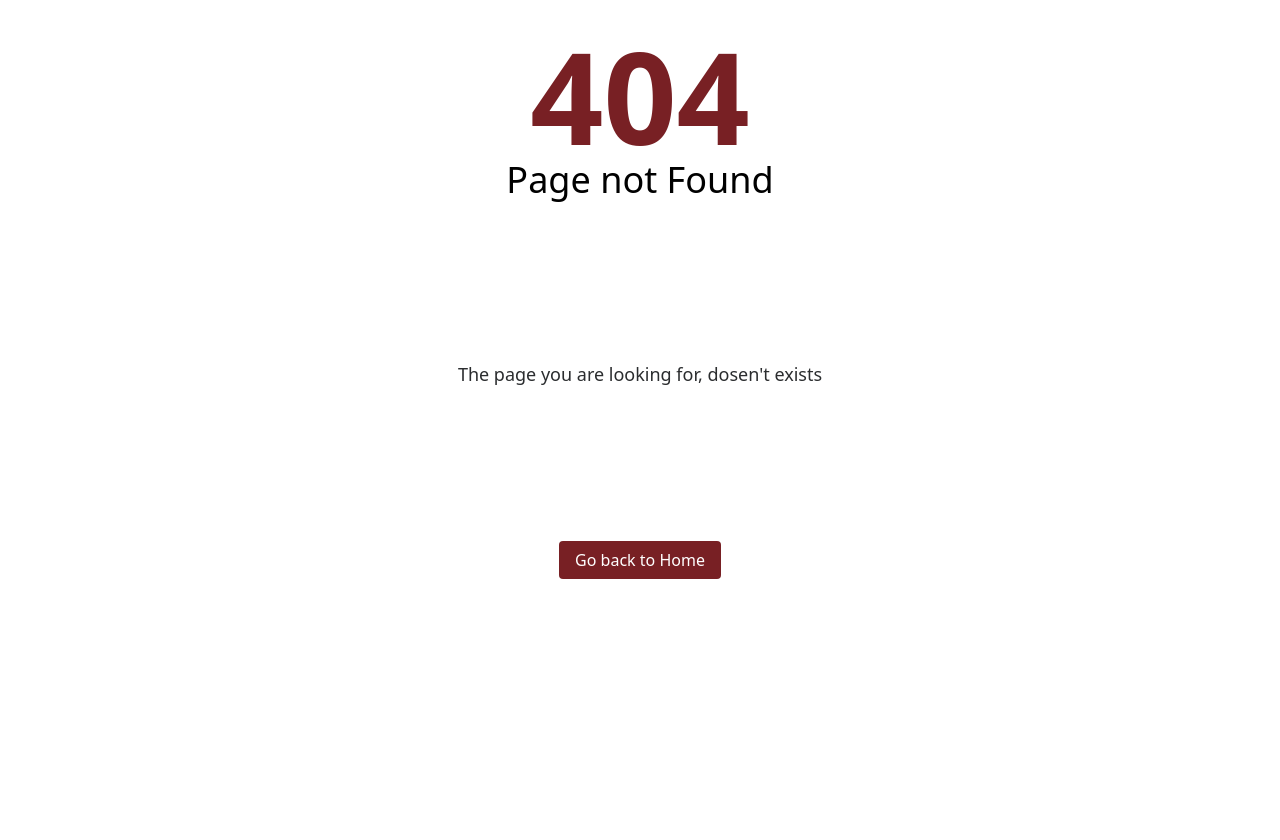
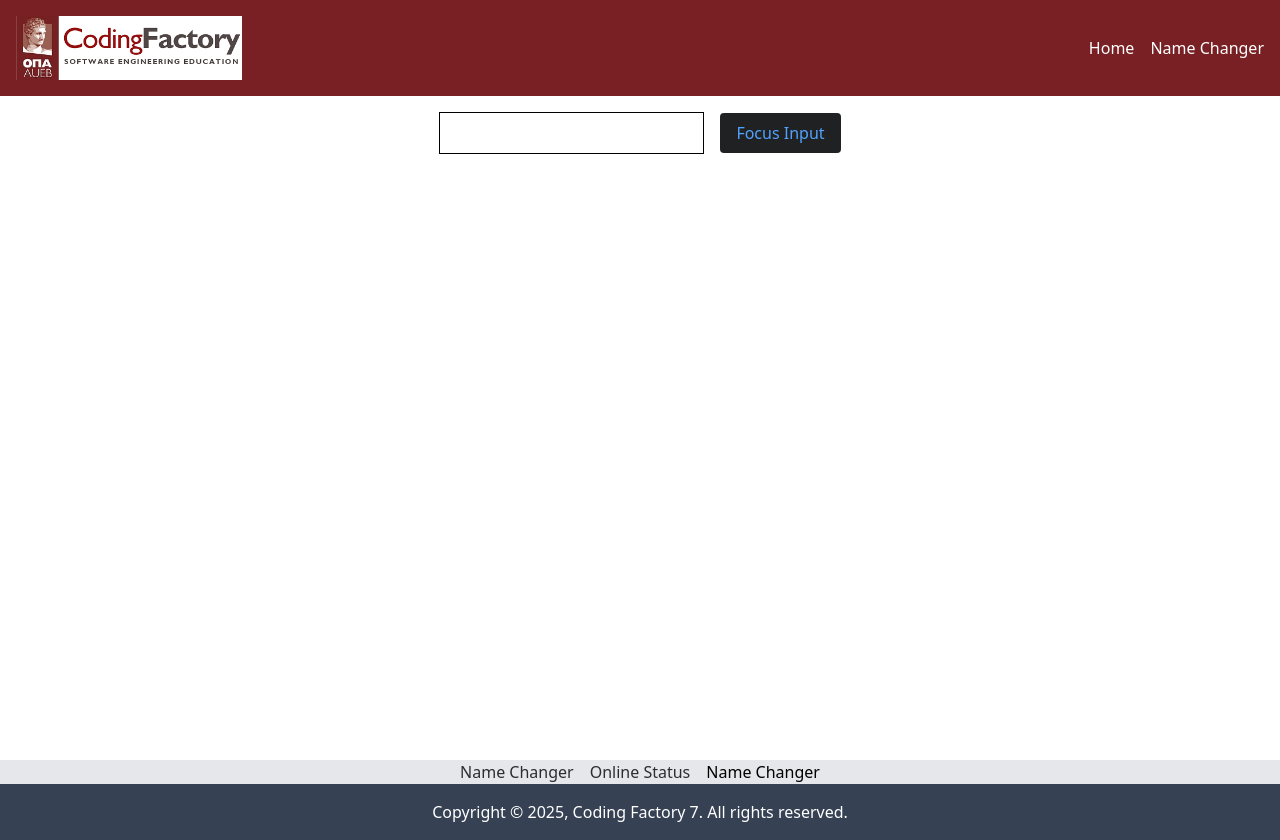
Before and after one commit to serendipity019/cf7-components-intro, a React (Vite) app: page /examples/focus-input in a window 1280 px wide. Before the commit this address had no page. Before the commit the page ends 800 px from the top, so only its background shows below. Built offline with nearby package versions, Linux system fonts and the light colour scheme.

Commit message:
feat:we make FocusInput component used useRef hook

```diff
--- a/src/App.tsx
+++ b/src/App.tsx
@@ -20,6 +20,7 @@ import ExamplesPage from "./pages/ExamplesPage"
 import ExamplesLayout from "./components/ExamplesLayout"
 import AutoRedirectPage from "./pages/AutoRedirectPage"
 import NotFoundPage from "./pages/NotFoundPage"
+import FocusInput from "./components/FocusInput"
 //import NameChangerComponent from "./components/NameChangerComp"
 //import OnlineStatus from "./components/OnlineStatus";
 // import CounterWithMoreStatesComp from "./components/CounterWithMoreStatesComp"
@@ -81,6 +82,7 @@ function App() {
                 {/* <Route path="examples?"> // The question mark makes the path optional */}
                 <Route path="examples" element={<ExamplesLayout/>}>
                     <Route index element={<ExamplesPage/>} />
+                    <Route path="focus-input" element={<FocusInput/>} />
                     <Route path="name-changer" element={<NameChangerPage/>} />
                     <Route path="online-status" element={<OnlineStatusPage/>} />
                     <Route path="auto-redirect" element={<AutoRedirectPage/>} />
--- /dev/null
+++ b/src/components/FocusInput.tsx
@@ -0,0 +1,28 @@
+import { useEffect, useRef } from 'react';
+
+const FocusInput = () => {
+    const inputRef = useRef<HTMLInputElement>(null);
+
+    useEffect(() => {
+        document.title = "Focus Input Example";
+    }, []);
+
+    const handleClick = () => {
+        if (inputRef.current) {
+            inputRef.current.focus();
+        }
+    };
+
+    return (
+        <>
+            <div className="text-center space-x-4 mt-4">
+                <input type="text" ref={inputRef} className="border px-4 py-2" />
+                <button className=" bg-cf-dark-grey text-blue-400 px-4 py-2 rounded"
+                onClick={handleClick}>
+                    Focus Input</button>
+            </div>
+        </>
+    );
+}
+
+export default FocusInput;
```
